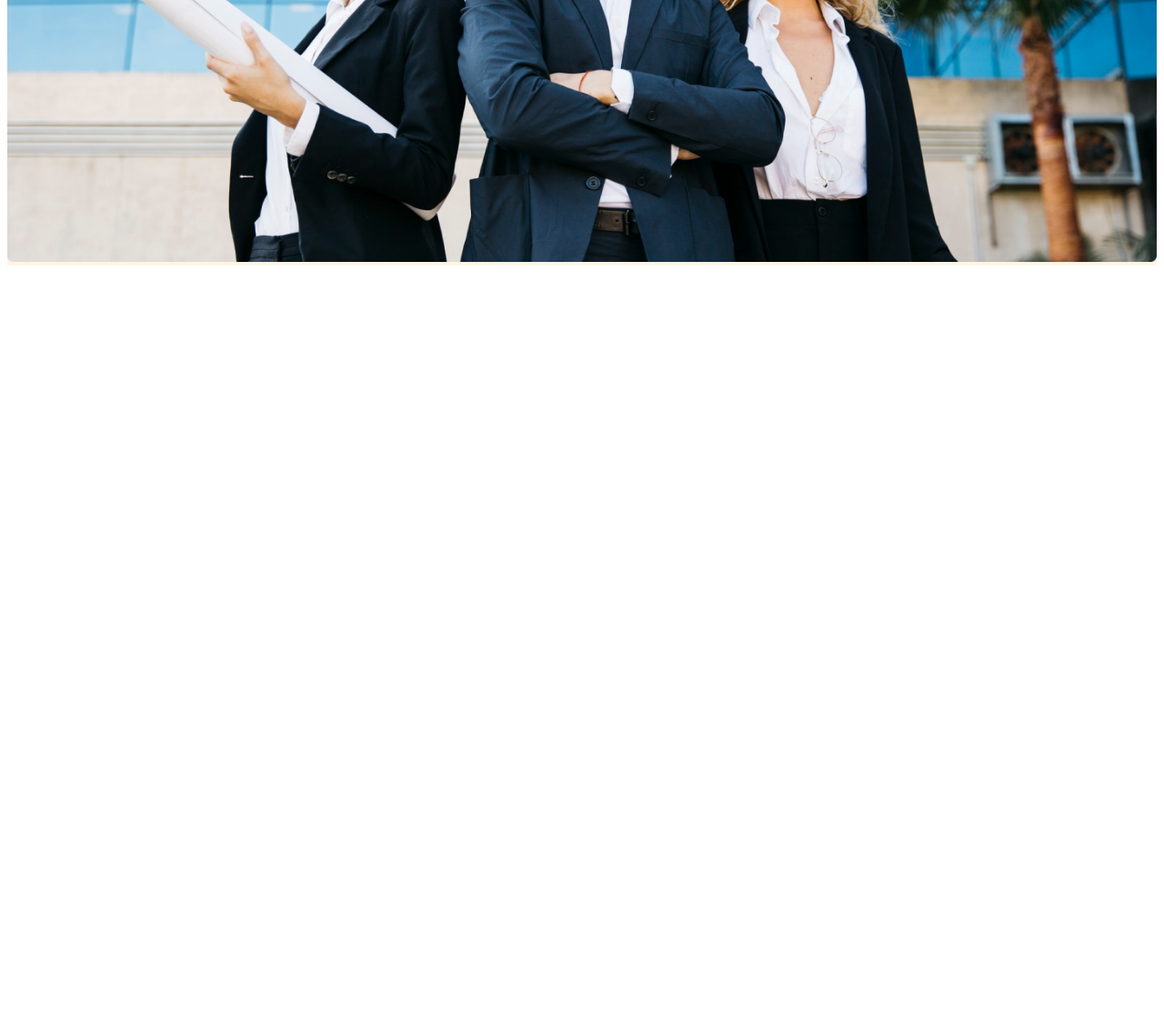
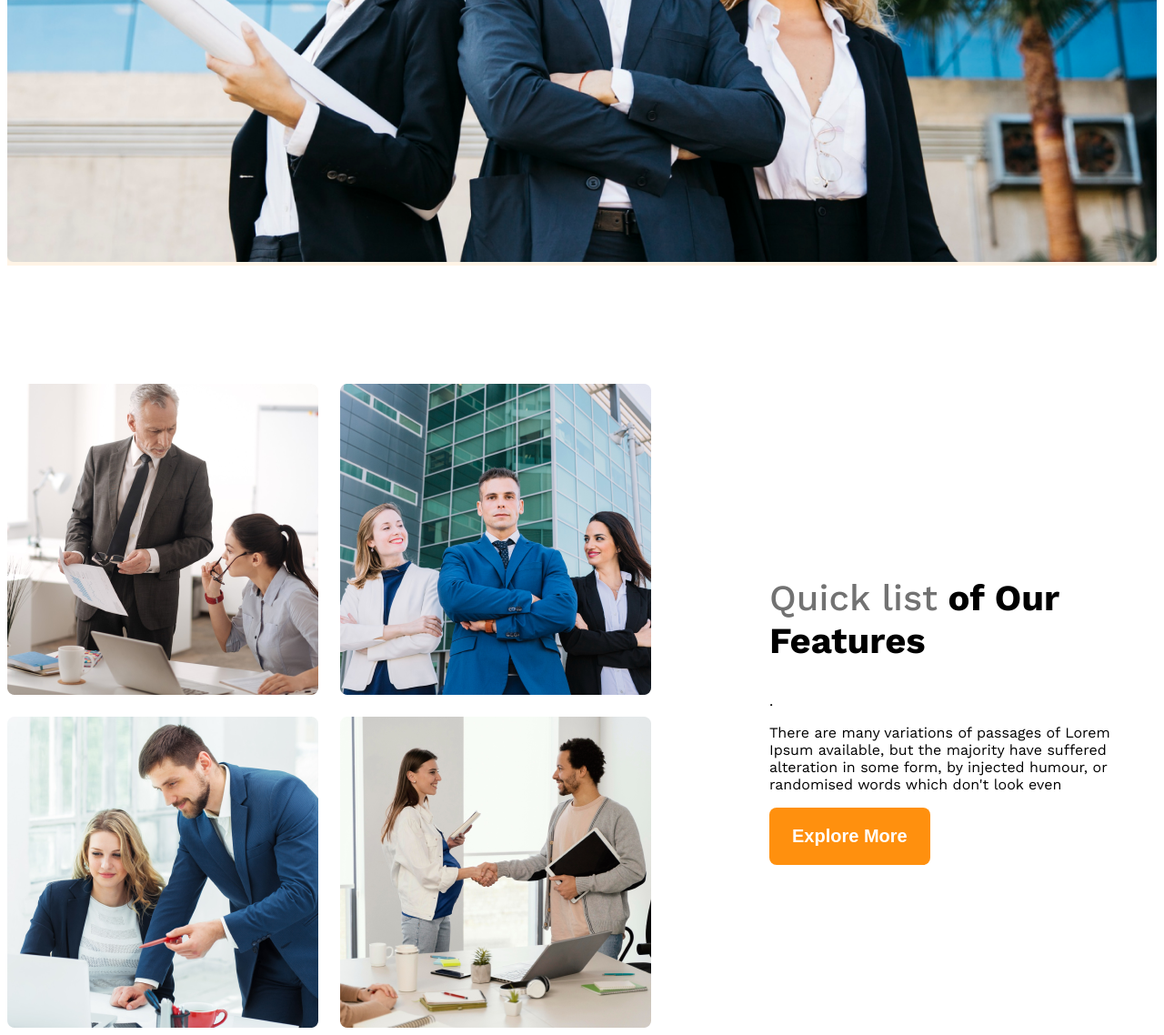
Before and after one commit to ashik-billah/g3-architect-web, a plain HTML site: page index.html in a window 1280 px wide. Shown: the part 892-2030 px from the top of the page at 91% size. Before the commit the page ends 1192 px from the top, so only its background shows below. Drawn offline with nearby package versions, Linux system fonts and the light colour scheme.

Commit message:
team,feature section

```diff
--- a/index.html
+++ b/index.html
@@ -40,8 +40,26 @@
 </div>
     </header>
 
+       <!-- main section  -->
+
     <main>
 
+
+<section class="teams display-flex">
+    <div class="team-img-container">
+<img src="/images/team1.png" alt="two architect are discussion">
+<img src="/images/team2.png" alt="two architect are discussion">
+<img src="/images/team3.png" alt="two architect are discussion">
+<img src="/images/team4.png" alt="two architect are discussion">
+    </div>
+
+    <div class="our-features">
+        <h1 class="feature-title"> <span id="quick-list" class="text-light-gray">Quick list</span> of Our <span class="">Features</span></h1>.
+
+        <p class="feature-description">There are many variations of passages of Lorem Ipsum available, but the majority have suffered alteration in some form, by injected humour, or randomised words which don't look even</p>
+        <button class="btn-primary">Explore More</button>
+    </div>
+</section>
     </main>
     <footer>
 
--- a/style/style.css
+++ b/style/style.css
@@ -12,12 +12,15 @@
 }
 
 
-/* dark 03 */
+/* dark 02 */
 
 .text-gray{
-  color: #727272;
+  color: rgba(66, 66, 66, 1);
 }
-
+/* dark 03 */
+.text-light-gray{
+  color: rgba(114, 114, 114, 1);
+}
 .bg-light{
   background-color: rgba(255, 144, 14, 0.1);
 }
@@ -30,6 +33,15 @@
   font-weight: 600;
   border-radius: 8px;
   border: none;
+}
+
+main{
+  max-width: 1440px;
+  margin: 0 auto;
+}
+main > section{
+  margin-top: 130px;
+
 }
 
 /* header styles */
@@ -81,3 +93,26 @@ align-items: center;
   }
 
 }
+
+/* main section design  */
+
+.teams{
+  align-items: center;
+}
+
+.team-img-container{
+  display: grid;
+  grid-template-columns: repeat(2, 1fr);
+  gap: 24px;
+}
+.our-features{
+  margin-left: 130px;
+  max-width: 530px;
+}
+.feature-title{
+  font-size: 2.5rem;
+  font-weight: 700;
+}
+#quick-list{
+  font-weight: 500;
+}
```
